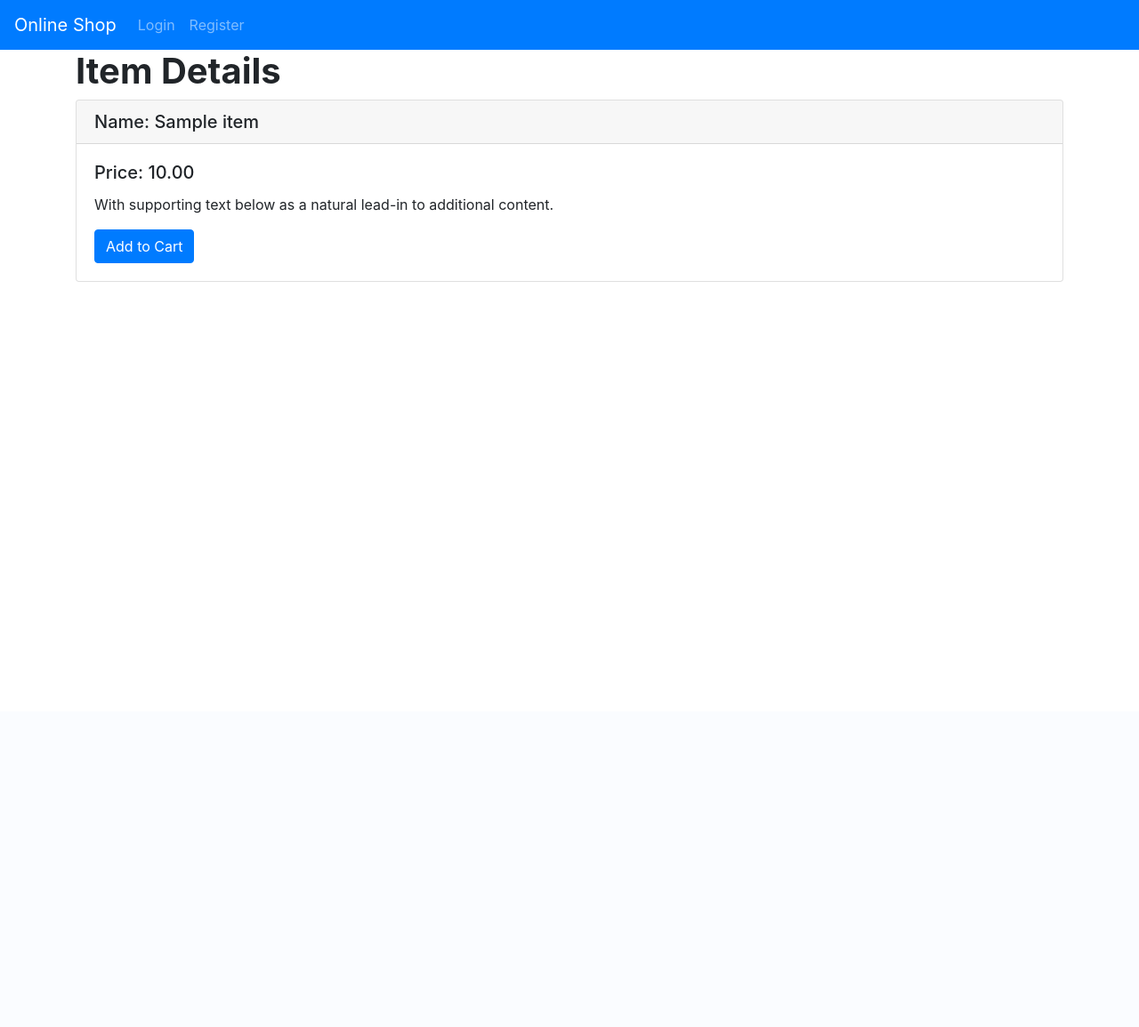
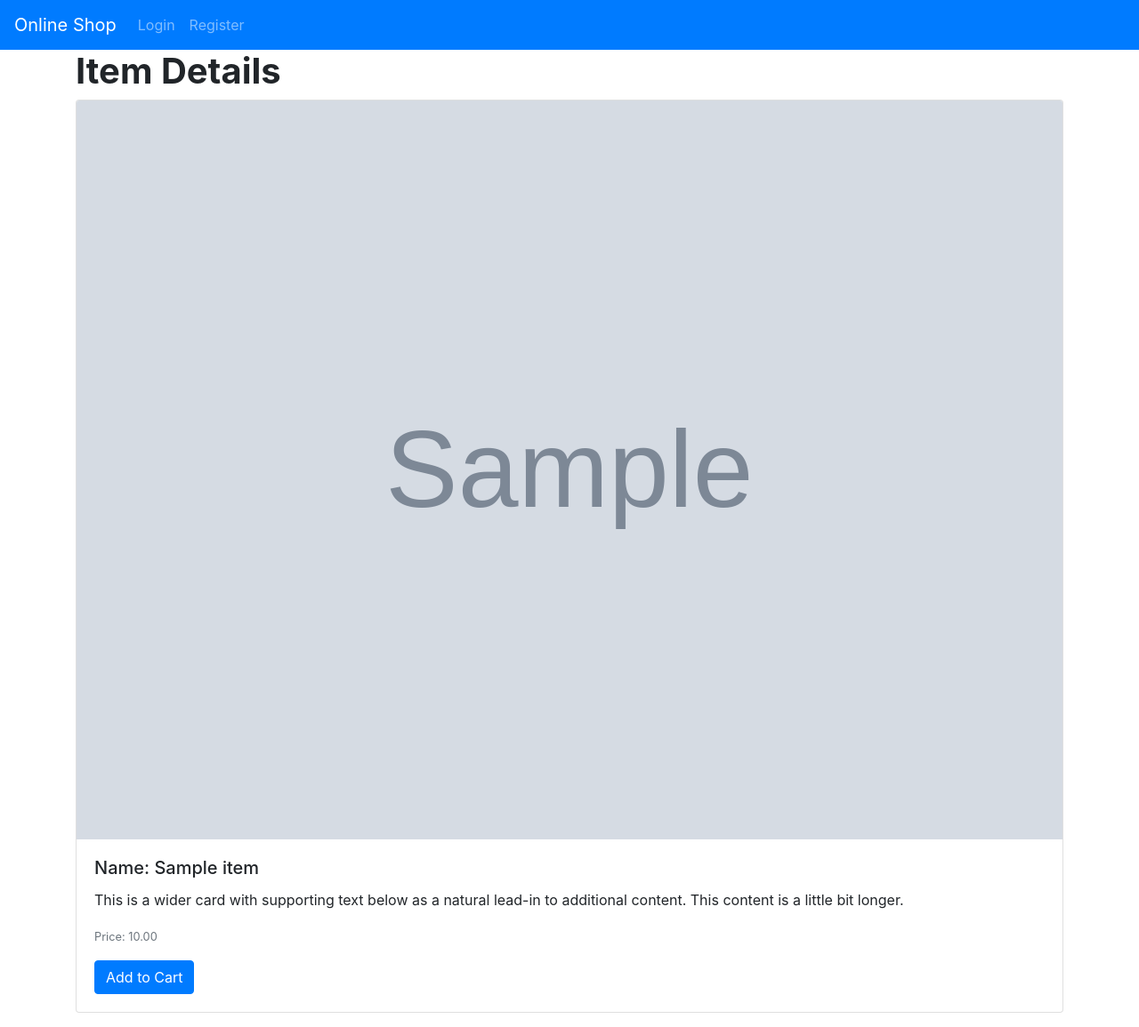
Before and after one commit to Nooruzbai/flask_shop, a Flask app: page /item_details/1 in a window 1280 px wide. Shown: the whole page at 89% size. Before the commit the page ends 317 px from the top, so only its background shows below. Run offline with Flask 3, Linux system fonts and the light colour scheme; tables that the repository leaves empty hold one stand-in row (values such as "Sample post"); grey boxes marked "Sample" are stand-in pictures; some libraries are stand-ins or nearby versions.

Commit message:
it is possible to upload pictures of the item, migrated and created file for photos

```diff
--- a/source/__init__.py
+++ b/source/__init__.py
@@ -14,11 +14,13 @@ def create_app():
     postgres_user = environ.get('POSTGRES_USER')
     postgres_password = environ.get('POSTGRES_PASSWORD')
     postgres_database = environ.get('POSTGRES_DB')
+    UPLOAD_PATH = os.environ.get('UPLOAD_PATH')
 
     database_url = f'postgresql://{postgres_user}:{postgres_password}@localhost/{postgres_database}'
     app.config['SECRET_KEY'] = secret_key
     app.config['SQLALCHEMY_DATABASE_URI'] = database_url
     app.config['SQLALCHEMY_TRACK_MODIFICATIONS'] = False
+    app.config['UPLOAD_PATH'] = UPLOAD_PATH
 
     db.init_app(app)
     migrate.init_app(app, db)
--- a/source/item_app/item.py
+++ b/source/item_app/item.py
@@ -1,5 +1,8 @@
-from flask import render_template, Blueprint, redirect, url_for, flash
+import os
+
+from flask import render_template, Blueprint, redirect, url_for, flash, current_app
 from flask_login import login_required, current_user
+from werkzeug.utils import secure_filename
 
 from source.auth_app.utils import admin_permission
 from source.extensions import db
@@ -26,6 +29,14 @@ def add_item():
         name = form.name.data
         price = form.price.data
         new_item = Item(name=name, price=price)
+        uploaded_file = form.image.data
+        filename = secure_filename(uploaded_file.filename)
+        image_path = os.path.join(current_app.config['UPLOAD_PATH'], filename)
+        new_item.image = image_path
+        path_list = new_item.image.split('/')[1:]
+        new_path = "/".join(path_list)
+        new_item.image = new_path
+        uploaded_file.save(image_path)
         db.session.add(new_item)
         db.session.commit()
         return redirect(url_for('item.home_page'))
@@ -46,7 +57,6 @@ def item_delete(pk):
     db.session.commit()
     flash('The item was deleted!')
     return redirect(url_for('item.home_page', item=item, user=current_user))
-    # return render_template('index.html', item=item, user=current_user)
 
 
 
@@ -58,6 +68,14 @@ def update_item(pk):
     if form.validate_on_submit():
         item.name = form.name.data
         item.price = form.price.data
+        uploaded_file = form.image.data
+        filename = secure_filename(uploaded_file.filename)
+        image_path = os.path.join(current_app.config['UPLOAD_PATH'], filename)
+        item.image = image_path
+        path_list = item.image.split('/')[1:]
+        new_path = "/".join(path_list)
+        item.image = new_path
+        uploaded_file.save(image_path)
         db.session.add(item)
         db.session.commit()
         flash(f"You have upadated item {item.name}", category='success')
--- a/source/item_app/item_forms.py
+++ b/source/item_app/item_forms.py
@@ -1,12 +1,13 @@
 from datetime import datetime
 
 from flask_wtf import FlaskForm
-from wtforms import (StringField, RadioField, EmailField, validators,
-                     PasswordField, DateTimeField, SubmitField, DecimalField)
+from flask_wtf.file import FileField, FileRequired, FileAllowed
+from wtforms import (StringField, SubmitField, DecimalField)
 from wtforms.validators import Length, EqualTo, DataRequired, Email, NumberRange
 
 
 class ItemForm(FlaskForm):
     name = StringField('Name', validators=[DataRequired(), Length(min=2, max=30)])
     price = DecimalField('Price', places=2, validators=[NumberRange(min=0, max=1000000)])
+    image = FileField('Avatar', validators=[FileRequired(), FileAllowed(['jpg', 'jpeg', 'png'], 'Images only!')])
     submit = SubmitField('Submit')
--- a/source/item_app/item_models.py
+++ b/source/item_app/item_models.py
@@ -11,6 +11,7 @@ class Item(db.Model):
     id = db.Column(db.Integer, primary_key=True)
     name = db.Column(db.String(100), nullable=False)
     price = db.Column(db.Numeric(precision=10, scale=2), nullable=False)
+    image = db.Column(db.String(140))
     favorited_users = db.relationship('User', secondary=item_user, backref='favorited_items')
 
 # class Inquiry(db.Model):
--- a/source/templates/index.html
+++ b/source/templates/index.html
@@ -31,7 +31,8 @@
             <div class="col-12 col-md-6 col-lg-3 mb-3">
                 <div class="card-deck h-100">
                     <div class="card" style="">
-                        <img src="..." class="card-img-top" alt="...">
+
+                        <img src="{{ item.image }}" class="card-img-top" alt="...">
                         <div class="card-body">
                             <h5 class="card-title">Name: {{ item.name }}</h5>
                             <p class="card-text">Price: {{ item.price }}</p>
--- a/source/templates/items/create.html
+++ b/source/templates/items/create.html
@@ -6,7 +6,7 @@
     </div>
 
     <div class="shadow p-3 mb-5 bg-body rounded">
-        <form method="POST">
+        <form method="POST" enctype="multipart/form-data">
             {{ form.csrf_token }}
             {{ form.name.label(class="form-label") }}
             {{ form.name(class="form-control") }}
@@ -14,6 +14,9 @@
             {{ form.price.label(class="form-label") }}
             {{ form.price(class="form-control") }}
             <br/>
+            {{ form.image.label(class="form-label")}}
+            {{ form.image(class="form-control") }}
+            <br/>
             {{ form.submit(class="btn btn-primary") }}
 
 
--- a/source/templates/items/detail.html
+++ b/source/templates/items/detail.html
@@ -7,22 +7,36 @@
     </div>
 
 
-
-
-    <div class="card">
-        <h5 class="card-header">Name: {{ item.name }}</h5>
+    <div class="card mb-3">
+        <img class="card-img-top" src="{{ item.image }}" alt="{{ item.name }} image">
         <div class="card-body">
-            <h5 class="card-title">Price: {{ item.price }}</h5>
-            <p class="card-text">With supporting text below as a natural lead-in to additional content.</p>
-
-
-            <form action="{{ url_for('cart.add_cart', pk=item.id) }}" method="POST">
+            <h5 class="card-title">Name: {{ item.name }}</h5>
+            <p class="card-text">This is a wider card with supporting text below as a natural lead-in to additional
+                content. This content is a little bit longer.</p>
+            <p class="card-text"><small class="text-muted">Price: {{ item.price }}</small></p>
+                 <form action="{{ url_for('cart.add_cart', pk=item.id) }}" method="POST">
                 <input type="hidden" name="next" value="{{ request.path }}">
                 <button type="submit" class="btn btn-primary">{{ 'Add to Cart' }}</button>
             </form>
-
         </div>
     </div>
 
 
+{#    <div class="card">#}
+{#        <h5 class="card-header">Name: {{ item.name }}</h5>#}
+{#        <img src="{{ item.image }}" class="card-img-top" alt="{{ item.name }} image">#}
+{#        <div class="card-body">#}
+{#            <h5 class="card-title">Price: {{ item.price }}</h5>#}
+{#            <p class="card-text">With supporting text below as a natural lead-in to additional content.</p>#}
+{##}
+{##}
+{#            <form action="{{ url_for('cart.add_cart', pk=item.id) }}" method="POST">#}
+{#                <input type="hidden" name="next" value="{{ request.path }}">#}
+{#                <button type="submit" class="btn btn-primary">{{ 'Add to Cart' }}</button>#}
+{#            </form>#}
+{##}
+{#        </div>#}
+{#    </div>#}
+
+
 {% endblock %}
--- a/source/templates/items/update.html
+++ b/source/templates/items/update.html
@@ -10,7 +10,7 @@
     <div><h1>Update Item</h1></div>
     <br/>
     <div class="shadow p-3 mb-5 bg-body rounded">
-        <form method="POST">
+        <form method="POST" enctype="multipart/form-data">
             {{ form.csrf_token }}
             {{ form.name.label(class="form-label") }}
             {{ form.name(class="form-control") }}
@@ -18,6 +18,9 @@
             {{ form.price.label(class="form-label") }}
             {{ form.price(class="form-control") }}
             <br/>
+            {{ form.image.label(class="form-label") }}
+            {{ form.image(class="form-control") }}
+            <br/>
             {{ form.submit(class="btn btn-primary") }}
 
 
```
Also changed, not shown: migrations/versions/ef212f8c7aba_.py (added, +32 -0 lines), 1 other file.
